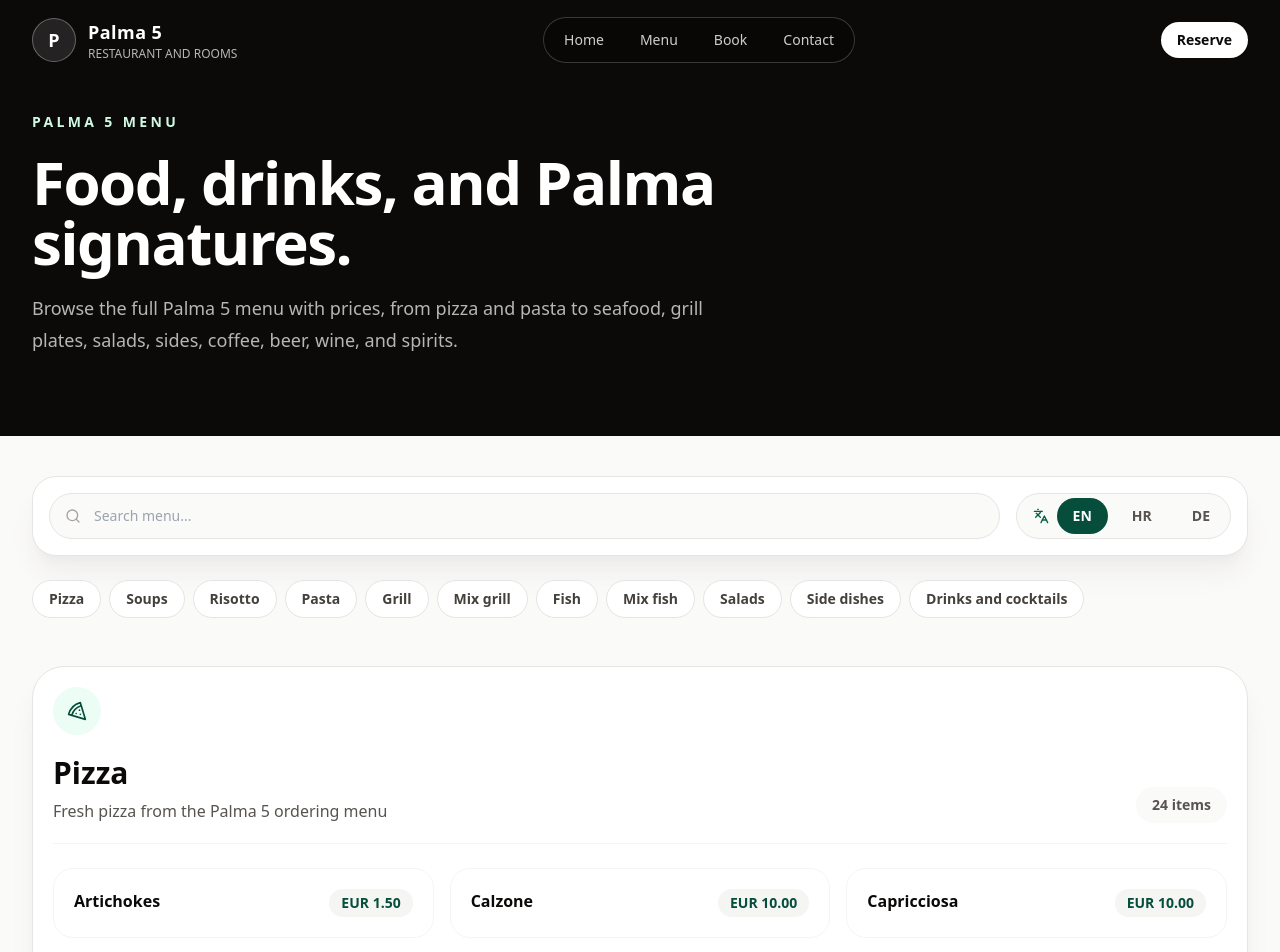
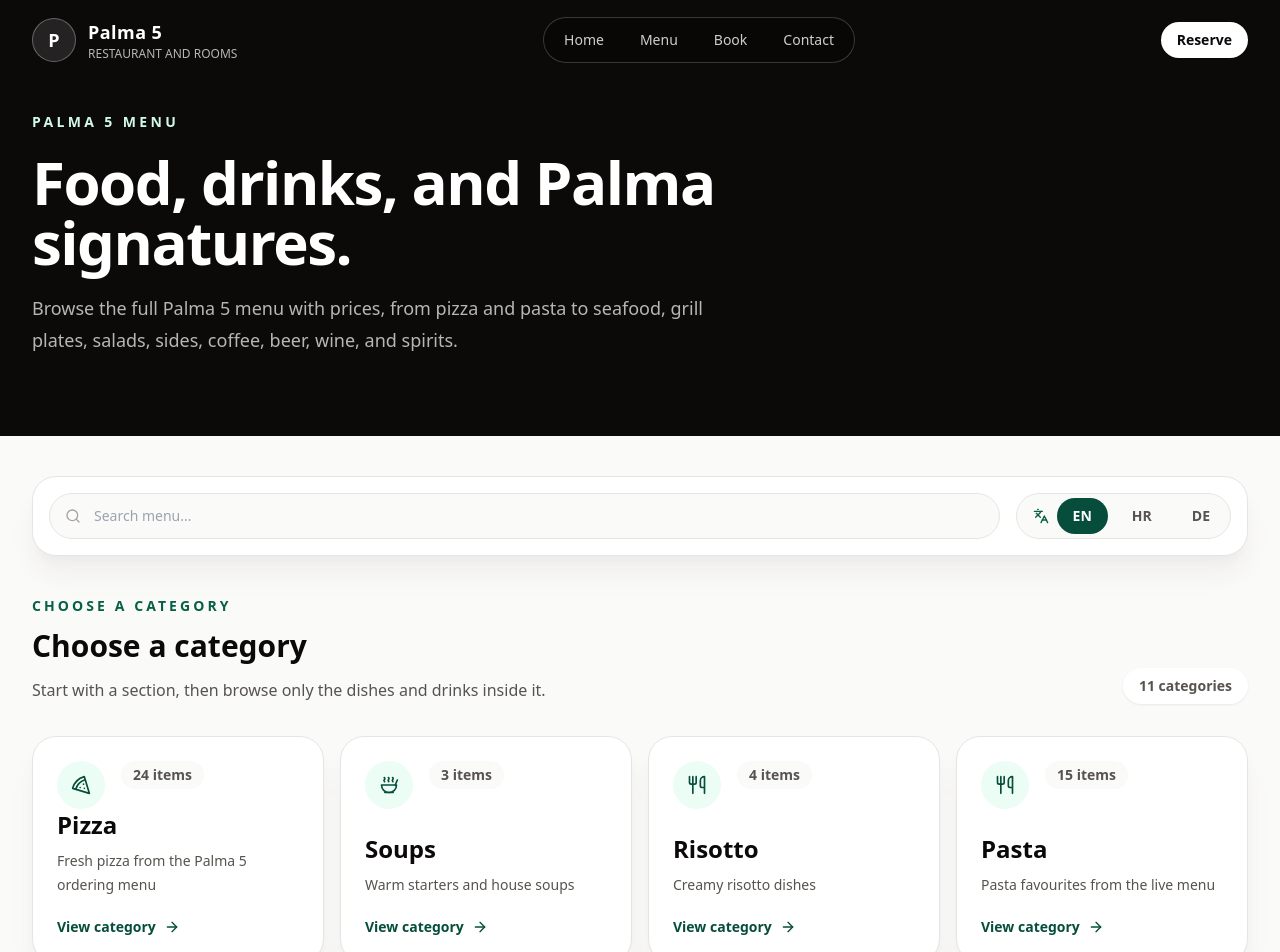
Before and after one commit to Alkapone2001/palma, a Next.js app: page /menu in a window 1280 px wide. Shown: the top 952 px of the page. Built offline with nearby package versions, Linux system fonts and the light colour scheme.

Commit message:
fix database save

```diff
--- a/app/api/rooms/route.js
+++ b/app/api/rooms/route.js
@@ -3,6 +3,23 @@
 import { createMongoClient, getRestaurantDb } from '../../lib/mongodb'
 
 export const dynamic = 'force-dynamic'
+
+const editableRoomFields = [
+  'name',
+  'description',
+  'capacity',
+  'imageUrl',
+  'galleryImages',
+  'category',
+  'size',
+  'bedType',
+  'price',
+  'priceUnit',
+  'priceNote',
+  'priceLabel',
+  'details',
+  'isAvailable',
+]
 
 export async function GET() {
   const client = createMongoClient()
@@ -31,30 +48,7 @@
   try {
     const body = await request.json()
     const room = {
-      name: body.name,
-      description: body.description,
-      capacity: Number(body.capacity || 1),
-      imageUrl: body.imageUrl || '',
-      galleryImages: Array.isArray(body.galleryImages)
-        ? body.galleryImages
-        : String(body.galleryImages || '')
-            .split('\n')
-            .map((image) => image.trim())
-            .filter(Boolean),
-      category: body.category || '',
-      size: body.size || '',
-      bedType: body.bedType || '',
-      price: body.price ? Number(body.price) : '',
-      priceUnit: body.priceUnit || 'per night',
-      priceNote: body.priceNote || '',
-      priceLabel: body.priceLabel || '',
-      details: Array.isArray(body.details)
-        ? body.details
-        : String(body.details || '')
-            .split('\n')
-            .map((detail) => detail.trim())
-            .filter(Boolean),
-      isAvailable: body.isAvailable !== false,
+      ...normalizeRoomData(body),
       createdAt: body.createdAt || new Date().toISOString(),
     }
 
@@ -80,37 +74,23 @@
 
   try {
     const body = await request.json()
-    const { id, ...bodyData } = body
-    const updateData = {
-      ...bodyData,
-      ...(bodyData.capacity !== undefined ? { capacity: Number(bodyData.capacity) } : {}),
-      ...(bodyData.price !== undefined ? { price: bodyData.price ? Number(bodyData.price) : '' } : {}),
-      ...(bodyData.galleryImages !== undefined
-        ? {
-            galleryImages: Array.isArray(bodyData.galleryImages)
-              ? bodyData.galleryImages
-              : String(bodyData.galleryImages || '')
-                  .split('\n')
-                  .map((image) => image.trim())
-                  .filter(Boolean),
-          }
-        : {}),
-      ...(bodyData.details !== undefined
-        ? {
-            details: Array.isArray(bodyData.details)
-              ? bodyData.details
-              : String(bodyData.details || '')
-                  .split('\n')
-                  .map((detail) => detail.trim())
-                  .filter(Boolean),
-          }
-        : {}),
+    const { id } = body
+
+    if (!ObjectId.isValid(id)) {
+      return Response.json({ error: 'A valid room id is required' }, { status: 400 })
     }
+
+    const updateData = normalizeRoomData(body, { partial: true })
 
     await client.connect()
     const database = getRestaurantDb(client)
     const rooms = database.collection('rooms')
     const result = await rooms.updateOne({ _id: new ObjectId(id) }, { $set: updateData })
+
+    if (result.matchedCount === 0) {
+      return Response.json({ error: 'Room not found' }, { status: 404 })
+    }
+
     return Response.json({ message: 'Room updated' })
   } catch (error) {
     console.error(error)
@@ -130,10 +110,19 @@
   const id = url.searchParams.get('id')
 
   try {
+    if (!ObjectId.isValid(id)) {
+      return Response.json({ error: 'A valid room id is required' }, { status: 400 })
+    }
+
     await client.connect()
     const database = getRestaurantDb(client)
     const rooms = database.collection('rooms')
     const result = await rooms.deleteOne({ _id: new ObjectId(id) })
+
+    if (result.deletedCount === 0) {
+      return Response.json({ error: 'Room not found' }, { status: 404 })
+    }
+
     return Response.json({ message: 'Room deleted' })
   } catch (error) {
     console.error(error)
@@ -150,3 +139,52 @@
 
   return Response.json({ error: message }, { status: 500 })
 }
+
+function normalizeRoomData(body, { partial = false } = {}) {
+  const room = {}
+
+  for (const field of editableRoomFields) {
+    if (!partial || body[field] !== undefined) {
+      room[field] = normalizeRoomField(field, body[field])
+    }
+  }
+
+  return room
+}
+
+function normalizeRoomField(field, value) {
+  if (field === 'capacity') {
+    return Number(value || 1)
+  }
+
+  if (field === 'price') {
+    return value ? Number(value) : ''
+  }
+
+  if (field === 'galleryImages') {
+    return normalizeList(value)
+  }
+
+  if (field === 'details') {
+    return normalizeList(value)
+  }
+
+  if (field === 'isAvailable') {
+    return value !== false
+  }
+
+  if (field === 'priceUnit') {
+    return value || 'per night'
+  }
+
+  return value || ''
+}
+
+function normalizeList(value) {
+  return Array.isArray(value)
+    ? value
+    : String(value || '')
+        .split('\n')
+        .map((item) => item.trim())
+        .filter(Boolean)
+}
--- a/app/menu/page.js
+++ b/app/menu/page.js
@@ -224,8 +224,14 @@
     heroTitle: 'Food, drinks, and Palma signatures.',
     heroText: 'Browse the full Palma 5 menu with prices, from pizza and pasta to seafood, grill plates, salads, sides, coffee, beer, wine, and spirits.',
     search: 'Search menu...',
+    chooseCategory: 'Choose a category',
+    chooseCategoryText: 'Start with a section, then browse only the dishes and drinks inside it.',
+    backToCategories: 'All categories',
+    viewCategory: 'View category',
+    searchResults: 'Search results',
     noItems: 'No menu items found.',
     itemLabel: 'items',
+    categoryLabel: 'categories',
     ready: 'Ready to join us?',
     readyText: 'Book a restaurant table or request a hotel room.',
     book: 'Book now',
@@ -234,8 +240,14 @@
     heroTitle: 'Hrana, pice i Palma specijaliteti.',
     heroText: 'Pregledajte cijeli Palma 5 meni s cijenama, od pizza i tjestenine do ribe, grilla, salata, priloga, kave, piva, vina i zestokih pica.',
     search: 'Pretrazi jelovnik...',
+    chooseCategory: 'Odaberite kategoriju',
+    chooseCategoryText: 'Krenite od kategorije, zatim pregledajte samo jela i pica unutar nje.',
+    backToCategories: 'Sve kategorije',
+    viewCategory: 'Otvori kategoriju',
+    searchResults: 'Rezultati pretrage',
     noItems: 'Nema pronadenih stavki.',
     itemLabel: 'stavki',
+    categoryLabel: 'kategorija',
     ready: 'Spremni ste nas posjetiti?',
     readyText: 'Rezervirajte stol u restoranu ili posaljite upit za hotelsku sobu.',
     book: 'Rezerviraj',
@@ -244,8 +256,14 @@
     heroTitle: 'Essen, Getraenke und Palma Spezialitaeten.',
     heroText: 'Entdecken Sie die komplette Palma 5 Speisekarte mit Preisen, von Pizza und Pasta bis zu Fisch, Grillplatten, Salaten, Beilagen, Kaffee, Bier, Wein und Spirituosen.',
     search: 'Speisekarte suchen...',
+    chooseCategory: 'Kategorie auswaehlen',
+    chooseCategoryText: 'Waehlen Sie zuerst eine Kategorie und sehen Sie danach nur die passenden Gerichte und Getraenke.',
+    backToCategories: 'Alle Kategorien',
+    viewCategory: 'Kategorie ansehen',
+    searchResults: 'Suchergebnisse',
     noItems: 'Keine Menuepunkte gefunden.',
     itemLabel: 'Gerichte',
+    categoryLabel: 'Kategorien',
     ready: 'Bereit fuer Ihren Besuch?',
     readyText: 'Reservieren Sie einen Tisch oder fragen Sie ein Hotelzimmer an.',
     book: 'Jetzt buchen',
@@ -337,13 +355,18 @@
 export default function Menu() {
   const [language, setLanguage] = useState('en')
   const [query, setQuery] = useState('')
+  const [selectedCategory, setSelectedCategory] = useState('')
   const text = uiText[language]
 
   const filteredSections = useMemo(() => {
     const normalizedQuery = query.trim().toLowerCase()
-    if (!normalizedQuery) return sections
+    const activeSections = selectedCategory && !normalizedQuery
+      ? sections.filter((section) => section.id === selectedCategory)
+      : sections
 
-    return sections
+    if (!normalizedQuery) return activeSections
+
+    return activeSections
       .map((section) => ({
         ...section,
         items: section.items.filter((menuItem) => {
@@ -363,7 +386,20 @@
         }),
       }))
       .filter((section) => section.items.length > 0)
-  }, [query])
+  }, [query, selectedCategory])
+
+  const selectedSection = sections.find((section) => section.id === selectedCategory)
+  const isSearching = query.trim().length > 0
+
+  function selectCategory(sectionId) {
+    setSelectedCategory(sectionId)
+    setQuery('')
+  }
+
+  function showCategories() {
+    setSelectedCategory('')
+    setQuery('')
+  }
 
   return (
     <div className="min-h-screen bg-stone-50">
@@ -387,7 +423,10 @@
               <Search className="pointer-events-none absolute left-4 top-1/2 h-4 w-4 -translate-y-1/2 text-stone-400" />
               <input
                 value={query}
-                onChange={(event) => setQuery(event.target.value)}
+                onChange={(event) => {
+                  setQuery(event.target.value)
+                  if (event.target.value) setSelectedCategory('')
+                }}
                 className="w-full rounded-full border border-stone-200 bg-stone-50 py-3 pl-11 pr-4 text-sm outline-none transition focus:border-emerald-800 focus:bg-white focus:ring-4 focus:ring-emerald-900/10"
                 placeholder={text.search}
               />
@@ -406,15 +445,60 @@
             </div>
           </div>
 
+          {!selectedCategory && !isSearching && (
+            <section className="mt-10">
+              <div className="flex flex-col justify-between gap-4 sm:flex-row sm:items-end">
+                <div>
+                  <p className="text-sm font-semibold uppercase tracking-[0.22em] text-emerald-800">{text.chooseCategory}</p>
+                  <h2 className="mt-3 text-3xl font-semibold text-stone-950">{text.chooseCategory}</h2>
+                  <p className="mt-3 max-w-2xl leading-7 text-stone-600">{text.chooseCategoryText}</p>
+                </div>
+                <p className="rounded-full bg-white px-4 py-2 text-sm font-semibold text-stone-600 shadow-sm shadow-stone-200/80">
+                  {sections.length} {text.categoryLabel}
+                </p>
+              </div>
+              <div className="mt-8 grid gap-4 sm:grid-cols-2 lg:grid-cols-3 xl:grid-cols-4">
+                {sections.map((section) => (
+                  <CategoryTile key={section.id} section={section} language={language} onSelect={selectCategory} />
+                ))}
+              </div>
+            </section>
+          )}
+
+          {(selectedCategory || isSearching) && (
+            <>
+              <div className="mt-8 flex flex-col gap-4 rounded-[1.5rem] border border-stone-200 bg-white p-5 shadow-xl shadow-stone-200/60 sm:flex-row sm:items-center sm:justify-between">
+                <div>
+                  <p className="text-sm font-semibold uppercase tracking-[0.18em] text-emerald-800">
+                    {isSearching ? text.searchResults : text.chooseCategory}
+                  </p>
+                  <h2 className="mt-2 text-2xl font-semibold text-stone-950">
+                    {isSearching ? query : selectedSection?.title[language]}
+                  </h2>
+                </div>
+                <button
+                  type="button"
+                  onClick={showCategories}
+                  className="inline-flex items-center justify-center rounded-full border border-stone-200 px-5 py-3 text-sm font-semibold text-stone-700 transition hover:bg-stone-50"
+                >
+                  {text.backToCategories}
+                </button>
+              </div>
+
               <nav className="mt-6 flex gap-2 overflow-x-auto pb-2">
                 {sections.map((section) => (
-              <a key={section.id} href={`#${section.id}`} className="whitespace-nowrap rounded-full border border-stone-200 bg-white px-4 py-2 text-sm font-semibold text-stone-700 transition hover:border-emerald-200 hover:text-emerald-900">
+                  <button
+                    key={section.id}
+                    type="button"
+                    onClick={() => selectCategory(section.id)}
+                    className={`whitespace-nowrap rounded-full border px-4 py-2 text-sm font-semibold transition ${selectedCategory === section.id ? 'border-emerald-900 bg-emerald-900 text-white' : 'border-stone-200 bg-white text-stone-700 hover:border-emerald-200 hover:text-emerald-900'}`}
+                  >
                     {section.title[language]}
-              </a>
+                  </button>
                 ))}
               </nav>
 
-          <div className="mt-10 space-y-10">
+              <div className="mt-8 space-y-10">
                 {filteredSections.map((section) => (
                   <MenuSection key={section.id} section={section} language={language} />
                 ))}
@@ -424,6 +508,8 @@
                 <div className="mt-10 rounded-[2rem] border border-stone-200 bg-white p-8 text-stone-600">
                   {text.noItems}
                 </div>
+              )}
+            </>
           )}
 
           <div className="mt-12 flex flex-col items-start justify-between gap-5 rounded-[2rem] bg-emerald-950 p-8 text-white sm:flex-row sm:items-center">
@@ -481,6 +567,36 @@
   )
 }
 
+function CategoryTile({ section, language, onSelect }) {
+  const Icon = sectionIcons[section.id] || Utensils
+  const text = uiText[language]
+
+  return (
+    <button
+      type="button"
+      onClick={() => onSelect(section.id)}
+      className="group flex min-h-[180px] flex-col justify-between rounded-[1.5rem] border border-stone-200 bg-white p-6 text-left shadow-xl shadow-stone-200/60 transition hover:-translate-y-0.5 hover:border-emerald-200 hover:shadow-2xl"
+    >
+      <span className="flex items-start justify-between gap-4">
+        <span className="flex h-12 w-12 items-center justify-center rounded-full bg-emerald-50 text-emerald-900 transition group-hover:bg-emerald-900 group-hover:text-white">
+          <Icon className="h-5 w-5" />
+        </span>
+        <span className="rounded-full bg-stone-50 px-3 py-1 text-sm font-semibold text-stone-600">
+          {section.items.length} {text.itemLabel}
+        </span>
+      </span>
+      <span>
+        <span className="block text-2xl font-semibold text-stone-950">{section.title[language]}</span>
+        <span className="mt-2 block text-sm leading-6 text-stone-600">{section.tagline[language]}</span>
+        <span className="mt-5 inline-flex items-center gap-2 text-sm font-semibold text-emerald-900">
+          {text.viewCategory}
+          <ArrowRight className="h-4 w-4 transition group-hover:translate-x-1" />
+        </span>
+      </span>
+    </button>
+  )
+}
+
 function item(nameHr, price, badge = '') {
   const translation = productTranslations[nameHr] || {}
 
```
Also changed, not shown: app/admin/rooms/page.js (+9 -1 lines). Lines whose indentation alone changed are shown as unchanged.
